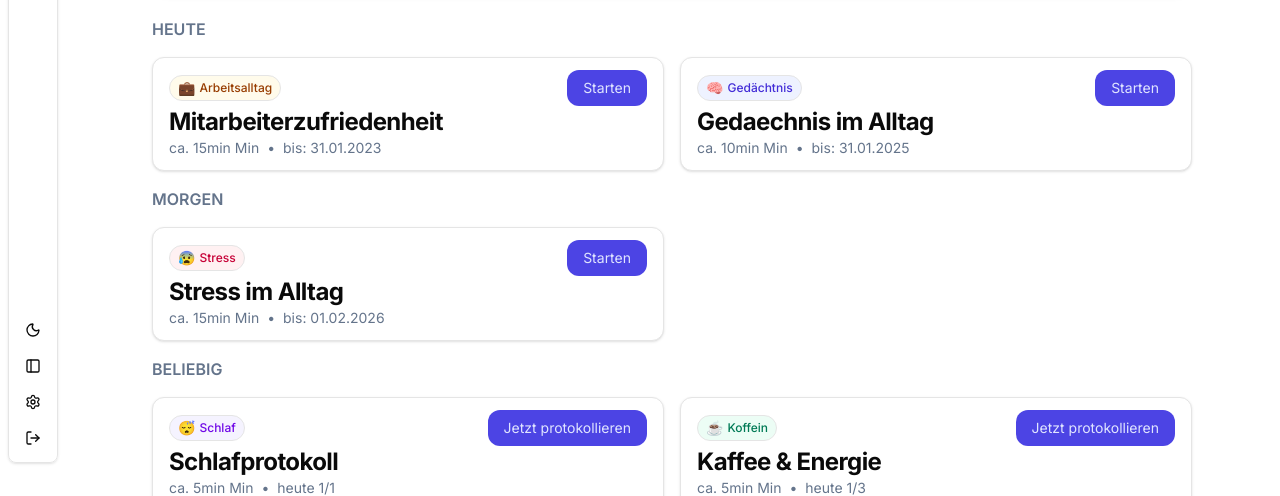
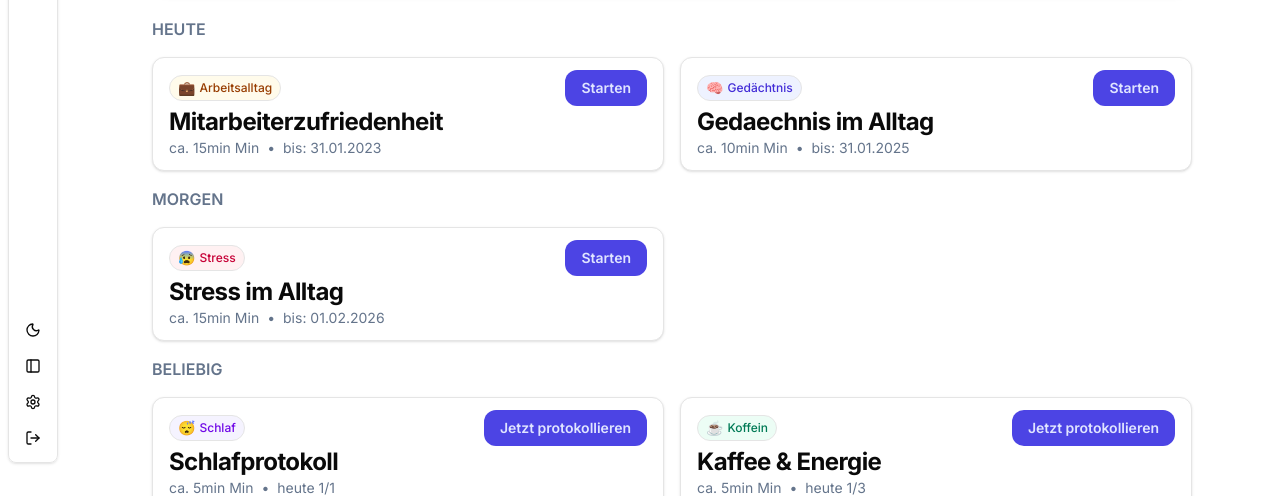
Before and after one commit to Factorium1/pulse, a Next.js app in the folder apps/web/: page /survey in a window 1280 px wide. Shown: the part 329-825 px from the top of the page. Built offline with nearby package versions, Linux system fonts and the light colour scheme; no server answers.

Commit message:
style: make link to study more readible

```diff
--- a/apps/web/src/components/ui/survey-card.tsx
+++ b/apps/web/src/components/ui/survey-card.tsx
@@ -53,7 +53,7 @@ const SurveyCard = ({
         <StudyBadge name={badgeName} emoji={badgeEmoji} color={badgeColor} />
         <Link
           href={`/survey/${slug}`}
-          className="text-sm px-4 py-2 bg-primary rounded-xl text-accent"
+          className="text-sm px-4 py-2 bg-primary rounded-xl text-accent font-semibold"
         >
           {sampling ? 'Jetzt protokollieren' : 'Starten'}
         </Link>
```
